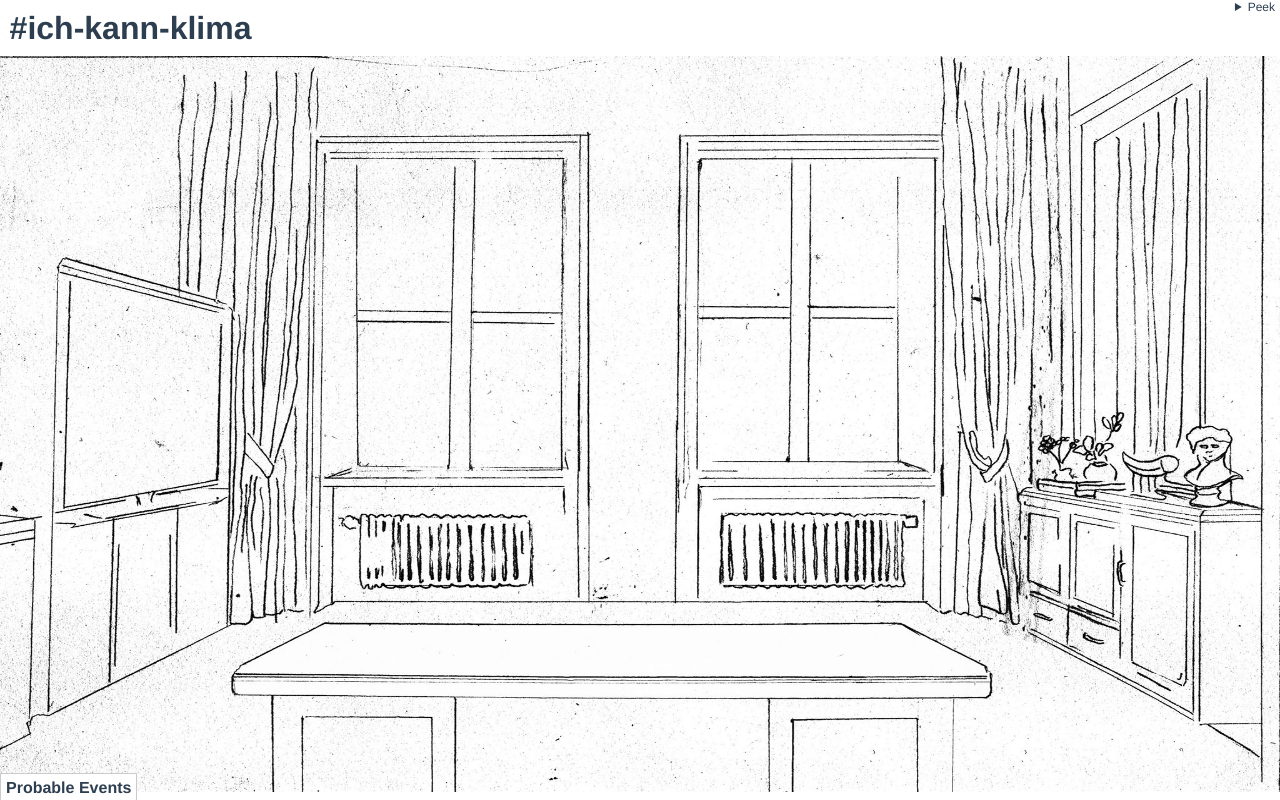
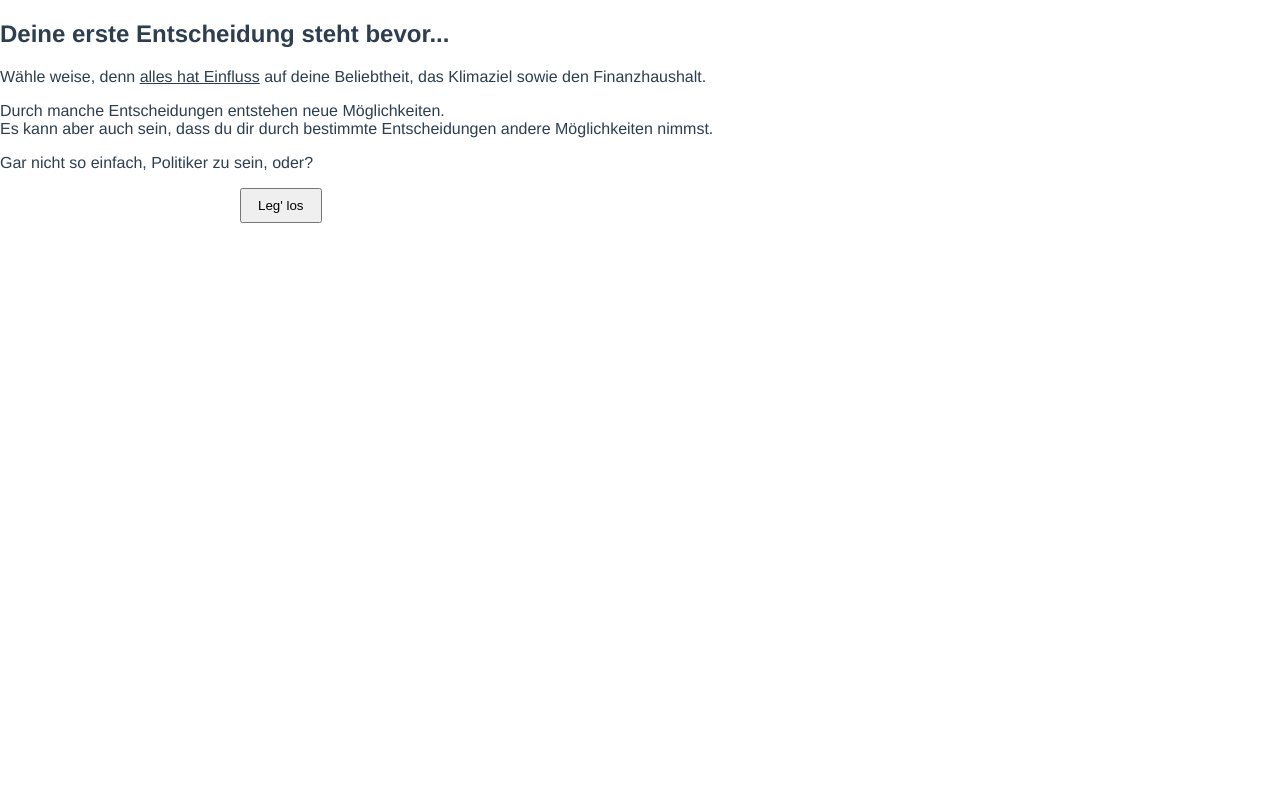
Before and after one commit to neustartklima/ich-kann-klima, a Vue app: page /start in a window 1280 px wide. Built offline with nearby package versions, Linux system fonts and the light colour scheme.

Commit message:
StartPage should not use GameSetup any more

```diff
--- a/src/views/StartPage.vue
+++ b/src/views/StartPage.vue
@@ -1,10 +1,7 @@
 <script lang="ts">
 import { defineComponent } from "@vue/runtime-core"
-import GameSetup from "../components/GameSetup.vue"
 
 export default defineComponent({
-  components: { GameSetup },
-
   methods: {
     newGame() {
       this.$router.push("/games")
@@ -14,7 +11,6 @@ export default defineComponent({
 </script>
 
 <template>
-  <GameSetup>
     <h2>Deine erste Entscheidung steht bevor...</h2>
 
     <p>Wähle weise, denn <u>alles hat Einfluss</u> auf deine Beliebtheit, das Klimaziel sowie den Finanzhaushalt.</p>
@@ -29,5 +25,4 @@ export default defineComponent({
     <div class="button-bar">
       <button @click="newGame">Leg' los</button>
     </div>
-  </GameSetup>
 </template>
```
